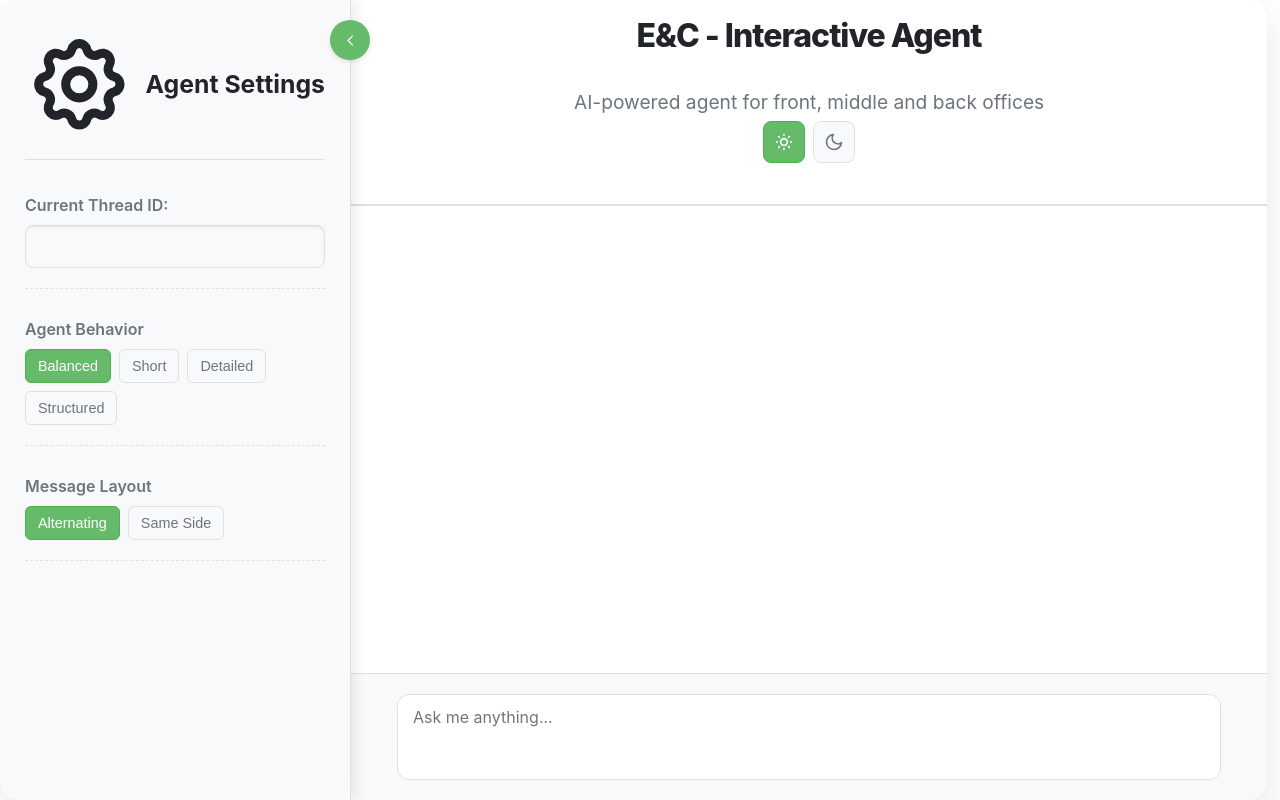
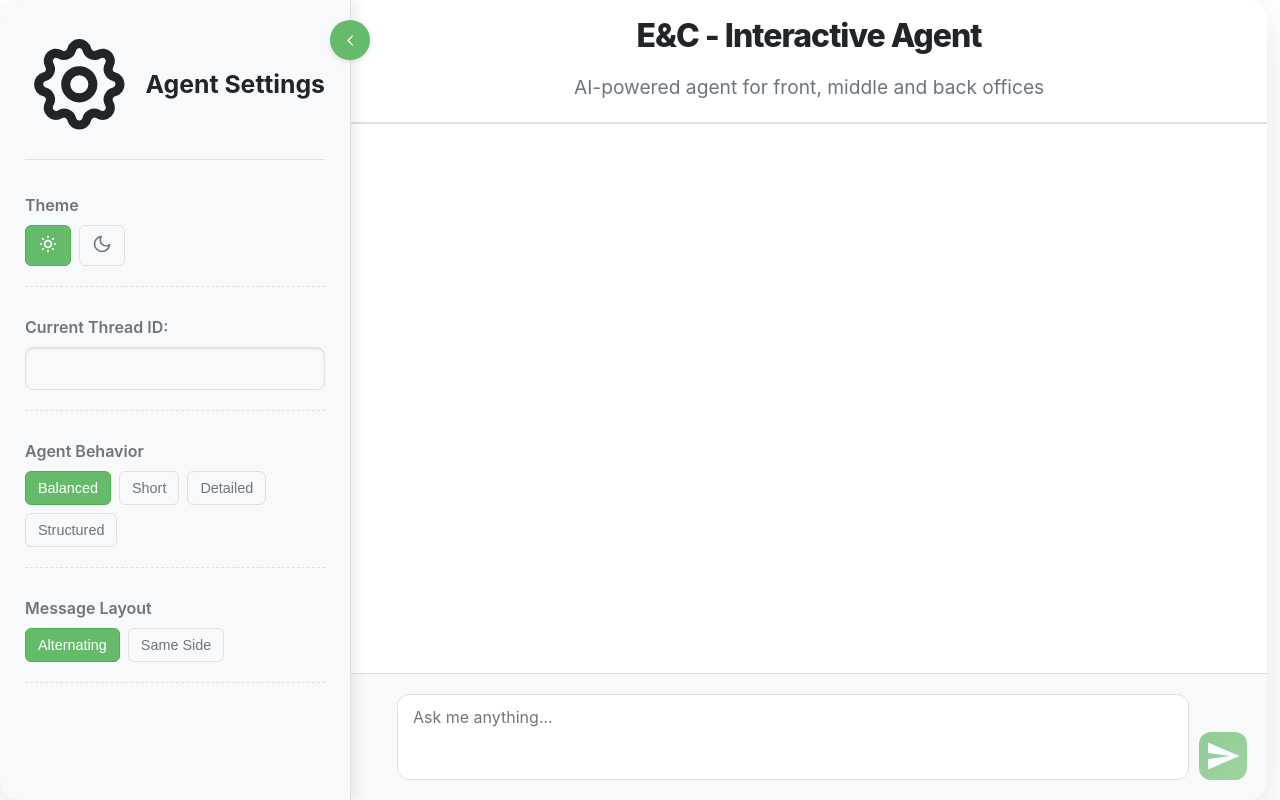
Before and after one commit to gikumar/aiagents, a React (Create React App) app in the folder frontend/: page / in a window 1280 px wide. Built offline with nearby package versions, Linux system fonts and the light colour scheme.

Commit message:
most of frontend issues fixed

```diff
--- a/frontend/src/App.css
+++ b/frontend/src/App.css
@@ -173,6 +173,46 @@ body {
   border-color: var(--color-primary-dark);
 }
 
+/* ===== THEME TOGGLE OPTIONS ===== */
+.theme-toggle-options {
+  display: flex;
+  flex-wrap: wrap;
+  gap: 8px;
+  margin-top: 10px;
+}
+
+.theme-toggle-option {
+  padding: 8px 12px;
+  border-radius: 6px;
+  border: 1px solid var(--color-border);
+  background-color: var(--color-bg-secondary);
+  color: var(--color-text-secondary);
+  cursor: pointer;
+  transition: all 0.2s ease;
+  font-size: 0.9em;
+}
+
+.theme-toggle-option:hover {
+  background-color: var(--color-bg);
+  border-color: var(--color-primary);
+}
+
+.theme-toggle-option.active {
+  background-color: var(--color-primary);
+  color: white;
+  border-color: var(--color-primary-dark);
+}
+
+/* This replaces the old .theme-toggle button styling */
+.theme-toggle-option svg {
+  width: 20px;
+  height: 20px;
+  color: var(--color-text-secondary);
+}
+
+.theme-toggle-option.active svg {
+  color: white;
+}
 /* ===== FILE UPLOAD ===== */
 .file-upload-section .drag-drop-area {
   border: 2px dashed var(--color-primary);
@@ -239,6 +279,13 @@ body {
   margin-bottom: 15px;
 }
 
+.token-info-small {
+  text-align: right;
+  margin-top: 5px; /* Add some space above */
+  font-size: 0.85em; /* Make it slightly smaller */
+  color: var(--color-text-secondary); /* Use a secondary text color */
+}
+
 .token-usage-header h3 {
   font-size: 1.1em;
   margin: 0;
@@ -259,45 +306,6 @@ body {
   color: var(--color-primary);
 }
 
-/* ===== THEME TOGGLE BUTTON ===== */
-.theme-toggle {
-  display: flex;
-  gap: 8px;
-  margin-bottom: 25px;
-}
-
-.theme-toggle button {
-  background-color: var(--color-bg-secondary);
-  border: 1px solid var(--color-border);
-  border-radius: 8px;
-  padding: 10px;
-  display: flex;
-  align-items: center;
-  justify-content: center;
-  cursor: pointer;
-  transition: all 0.2s ease;
-  color: var(--color-text-secondary);
-}
-
-.theme-toggle button:hover {
-  background-color: var(--color-bg);
-}
-
-.theme-toggle button.active {
-  background-color: var(--color-primary);
-  border-color: var(--color-primary-dark);
-  color: white;
-}
-
-.theme-toggle button svg {
-  width: 20px;
-  height: 20px;
-}
-
-.theme-toggle button.active svg {
-  color: white;
-}
-
 /* ===== SIDEBAR RESIZER ===== */
 .sidebar-resizer {
   width: 8px;
@@ -314,6 +322,7 @@ body {
 .sidebar-resizer:hover {
   background-color: rgba(0, 0, 0, 0.05);
 }
+
 
 /* ===== SIDEBAR TOGGLE BUTTON ===== */
 .sidebar-toggle-button {
@@ -389,7 +398,7 @@ body {
   font-size: 2.0em;
   font-weight: 800;
   color: var(--color-text);
-  margin: 0 0 15px;
+  margin: 0;
   letter-spacing: -1px;
   transition: color 0.3s ease;
 }
@@ -458,15 +467,9 @@ body {
 }
 
 .agent-avatar {
-  background-color: var(--color-bg-secondary);
+  background-color: var(--color-primary);
   color: var(--color-text-secondary);
   margin-right: 10px;
-}
-
-.agent-avatar .icon {
-  width: 20px;
-  height: 20px;
-  color: var(--color-text-secondary);
 }
 
 /* ===== MESSAGE BUBBLES ===== */
@@ -722,30 +725,45 @@ body {
 }
 
 .send-button {
-  background: none;
+  background: var(--user-bubble-bg);
+  color: white;
   border: none;
-  cursor: pointer;
-  padding: 8px;
+  border-radius: 12px;
+  width: 48px;
+  height: 48px;
   display: flex;
   align-items: center;
   justify-content: center;
-  color: var(--color-text-secondary);
-  transition: color 0.2s ease;
-  align-self: flex-end;
-  margin-bottom: 5px;
+  cursor: pointer;
+  transition: all 0.3s cubic-bezier(0.25, 0.8, 0.25, 1);
+  box-shadow: 0 4px 12px rgba(76, 175, 80, 0.25);
+  flex-shrink: 0;
 }
 
-.send-button-active {
-  color: var(--color-primary);
+.send-button:hover {
+  transform: translateY(-2px) scale(1.05);
+  box-shadow: 0 6px 16px rgba(76, 175, 80, 0.3);
+}
+
+.send-button .icon-small {
+  transition: transform 0.3s ease;
+}
+
+.send-button:hover .icon-small {
+  transform: translateX(2px);
+}
+
+.send-button-active:hover {
+  background-color: var(--color-primary-dark);
+  transform: translateY(-1px);
+  box-shadow: 0 5px 10px rgba(102, 187, 106, 0.4);
 }
 
 .send-button-disabled {
-  opacity: 0.5;
+  background-color: var(--color-border);
   cursor: not-allowed;
-}
-
-.send-button-active:hover {
-  color: var(--color-primary-dark);
+  opacity: 0.6;
+  box-shadow: none;
 }
 
 /* ===== SCROLL TO TOP BUTTON ===== */
--- a/frontend/src/components/ChatWindow.jsx
+++ b/frontend/src/components/ChatWindow.jsx
@@ -70,6 +70,8 @@ const SettingsIcon = () => (
   </svg>
 );
 
+
+
 const ChevronLeftIcon = () => (
   <svg xmlns="http://www.w3.org/2000/svg" className="chevron-icon" fill="none" viewBox="0 0 24 24" stroke="currentColor" strokeWidth="2">
     <path strokeLinecap="round" strokeLinejoin="round" d="M15 19l-7-7 7-7" />
@@ -122,17 +124,17 @@ const RetryIcon = () => (
 
 const ThemeToggle = ({ theme, toggleTheme }) => {
   return (
-    <div className="theme-toggle">
+    <div className="theme-toggle-options">
       <button
         onClick={() => toggleTheme('light')}
-        className={theme === 'light' ? 'active' : ''}
+        className={`theme-toggle-option ${theme === 'light' ? 'active' : ''}`}
         aria-label="Light theme"
       >
         <LightThemeIcon />
       </button>
       <button
         onClick={() => toggleTheme('dark')}
-        className={theme === 'dark' ? 'active' : ''}
+        className={`theme-toggle-option ${theme === 'dark' ? 'active' : ''}`}
         aria-label="Dark theme"
       >
         <DarkThemeIcon />
@@ -899,9 +901,16 @@ const ChatWindow = () => {
         className={`sidebar ${isSidebarHidden ? "hidden" : ""}`}
         style={{ width: isSidebarHidden ? "0px" : `${sidebarWidth}px` }}
       >
+
         <div className="agent-settings-header">
           <SettingsIcon />
           <h2>Agent Settings</h2>
+        </div>
+
+        {/* New Theme Toggle Section */}
+        <div className="settings-section">
+          <label className="settings-label">Theme</label>
+          <ThemeToggle theme={theme} toggleTheme={toggleTheme} />
         </div>
 
         <div className="settings-section">
@@ -1002,10 +1011,12 @@ const ChatWindow = () => {
       {/* Main Chat Area */}
       <div className="main-chat-area">
         <div className="main-chat-header">
-          <h3 className="welcome-title">E&amp;C - Interactive Agent</h3>
+          <h2 className="welcome-title">E&amp;C - Interactive Agent</h2>
           <p className="welcome-subtitle">AI-powered agent for front, middle and back offices</p>
-          <ThemeToggle theme={theme} toggleTheme={toggleTheme} />
         </div>
+
+
+
 
         <div
           className="chat-messages"
```
